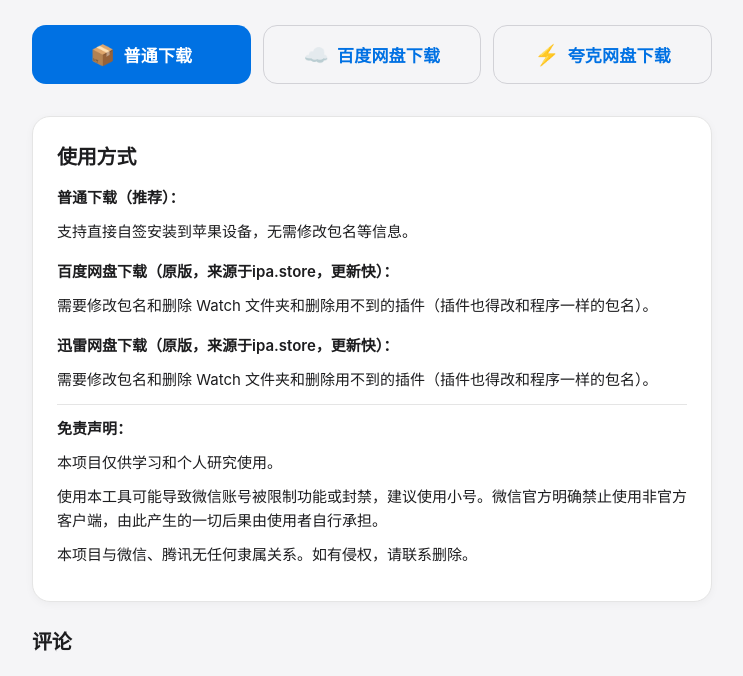
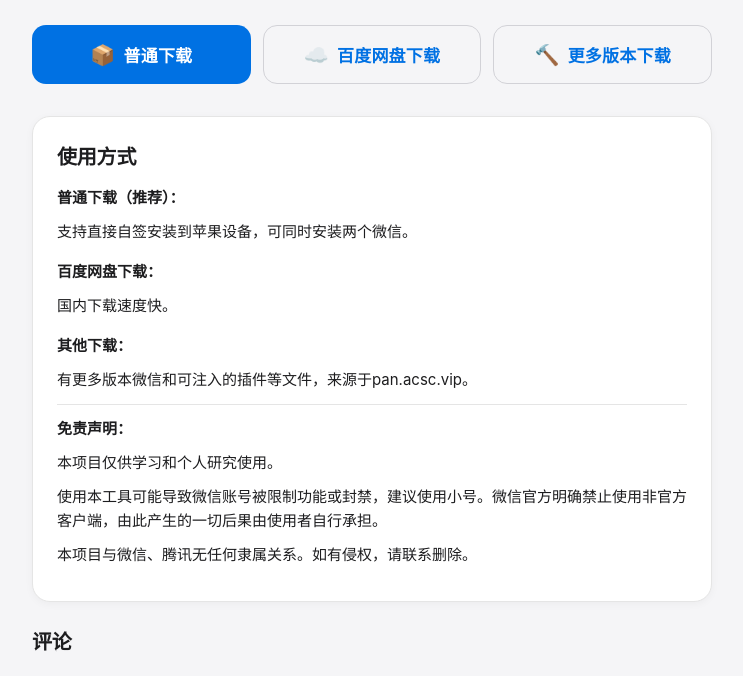
Before and after one commit to Gle-Res/WeChat-Clone, a plain HTML site: page index.html in a window 1280 px wide. Shown: the part 766-1442 px from the top of the page, without its empty margins (268-1011 px from the left). Drawn offline with Linux system fonts and the light colour scheme.

Commit message:
index.html

```diff
--- a/index.html
+++ b/index.html
@@ -371,7 +371,7 @@
         <div class="section-title">新功能</div>
         <div class="update-row">
             <span>本次更新：</span>
-            <span class="version">2026年6月14日 · 版本 8.0.75</span>
+            <span class="version">2026年10月23日 · 版本 8.0.80</span>
         </div>
         <div class="update-text">
             - 解决了一些已知问题。
@@ -413,11 +413,11 @@
             <a href="https://github.com/Gle-Res/WeChat-Clone/releases/tag/v1.0.0" target="_blank" class="btn-download">
                 <span class="btn-icon">📦</span> 普通下载
             </a>
-            <a href="https://pan.baidu.com/s/10xtrHCHz0QKEOrFydsRZug?pwd=4ai5#list/path=%2F" target="_blank" class="btn-download secondary">
+            <a href="https://pan.baidu.com/s/1pVHSuR_rC3P_F8dAaUxTAw?pwd=m9sy" target="_blank" class="btn-download secondary">
                 <span class="btn-icon">☁️</span> 百度网盘下载
             </a>
-            <a href="https://pan.quark.cn/s/3650488c5ef0#/" target="_blank" class="btn-download secondary">
-                <span class="btn-icon">⚡</span> 夸克网盘下载
+            <a href="https://pan.acsc.vip/%E5%BE%AE%E4%BF%A1%E4%B8%93%E5%8C%BA" target="_blank" class="btn-download secondary">
+                <span class="btn-icon">🔨</span> 更多版本下载
             </a>
         </div>
 
@@ -425,11 +425,11 @@
         <div class="instructions">
             <h2>使用方式</h2>
             <p><strong>普通下载（推荐）：</strong></p>
-            <p>支持直接自签安装到苹果设备，无需修改包名等信息。</p>
-            <p style="margin-top: 16px;"><strong>百度网盘下载（原版，来源于ipa.store，更新快）：</strong></p>
-            <p>需要修改包名和删除 Watch 文件夹和删除用不到的插件（插件也得改和程序一样的包名）。</p>
-            <p style="margin-top: 16px;"><strong>迅雷网盘下载（原版，来源于ipa.store，更新快）：</strong></p>
-            <p>需要修改包名和删除 Watch 文件夹和删除用不到的插件（插件也得改和程序一样的包名）。</p>
+            <p>支持直接自签安装到苹果设备，可同时安装两个微信。</p>
+            <p style="margin-top: 16px;"><strong>百度网盘下载：</strong></p>
+            <p>国内下载速度快。</p>
+            <p style="margin-top: 16px;"><strong>其他下载：</strong></p>
+            <p>有更多版本微信和可注入的插件等文件，来源于pan.acsc.vip。</p>
 
             <div class="disclaimer">
                 <p><strong>免责声明：</strong></p>
```
